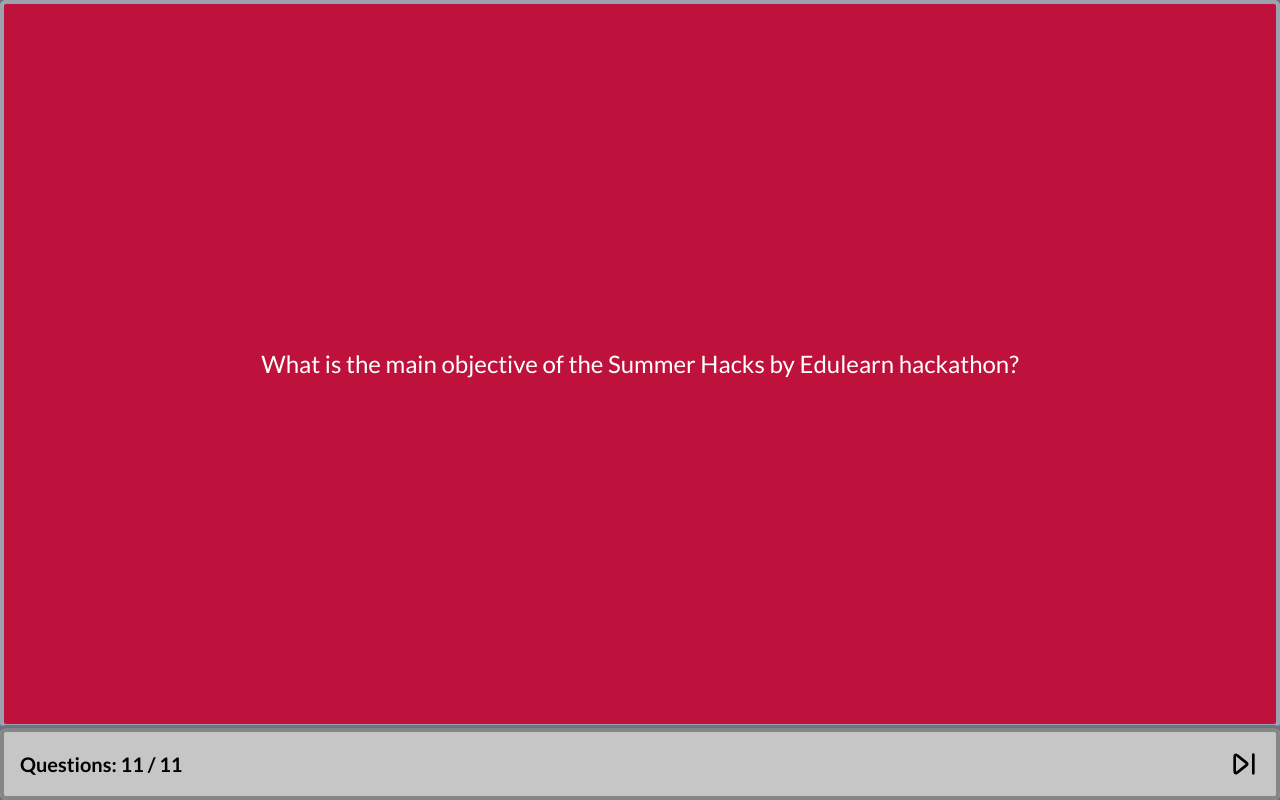
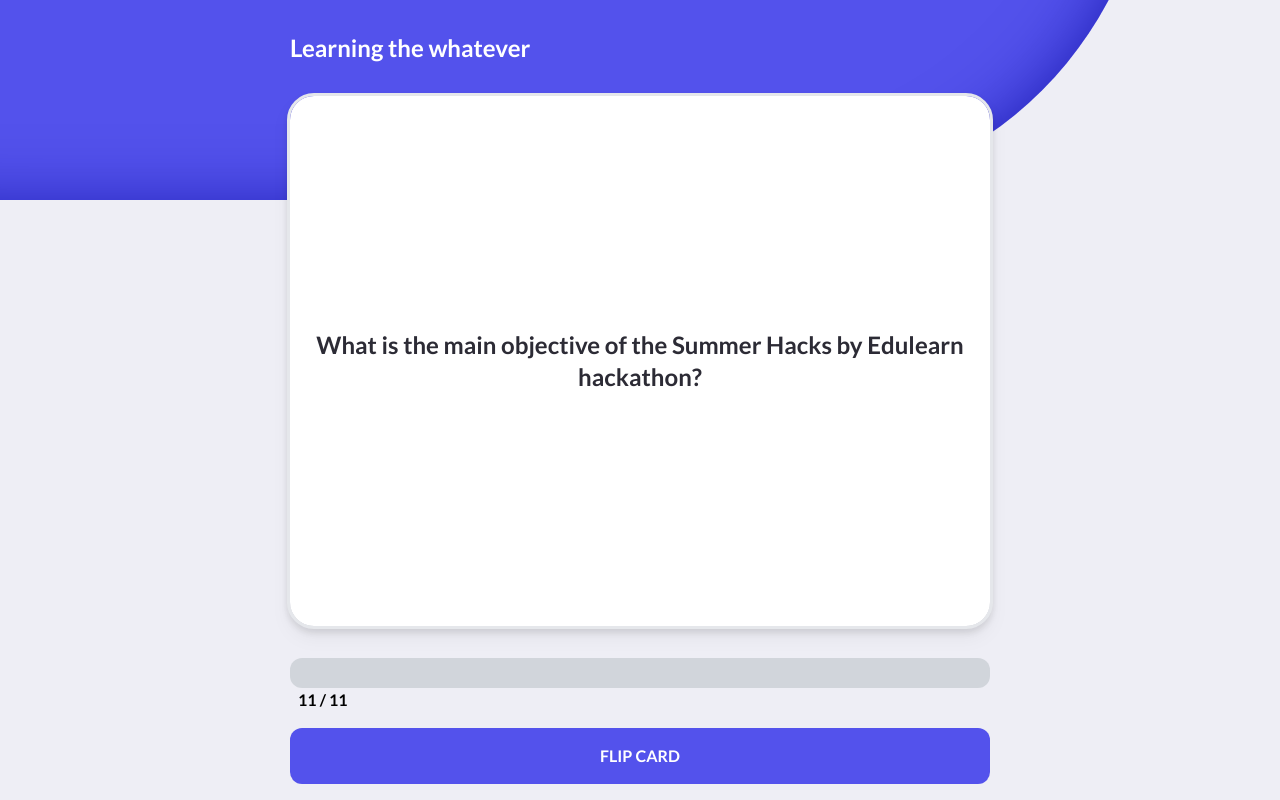
Before and after one commit to 3umaGH/NeuroCards, a React (Vite) app: page / in a window 1280 px wide. Built offline with nearby package versions, Linux system fonts and the light colour scheme.

Commit message:
style: redo the design

```diff
--- a/src/components/layout/QuizLayout.tsx
+++ b/src/components/layout/QuizLayout.tsx
@@ -1,5 +1,12 @@
 import React from 'react'
 
 export const QuizLayout = ({ children }: { children: React.ReactNode }) => {
-  return <div className='flex flex-col justify-center items-center font-lato overflow-hidden h-screen w-screen'>{children}</div>
+  return (
+    <div className='bg-[#EEEEF5] flex items-center justify-center w-screen h-screen p-4 px-8 overflow-hidden font-lato relative'>
+      <div className='w-[130%] xl:w-[120%] bg-[--primary] h-[750px] rounded-full fixed top-[-530px] md:top-[-550px] shadow-innerDecoration right-[-30px] md:right-[10%] box-sh z-[0] ' />
+      <div className='flex flex-col items-center justify-center w-full h-full gap-4 max-w-[700px] z-[1]'>
+        {children}
+      </div>
+    </div>
+  )
 }
--- a/src/components/pages/QuizPage/FlashCard.tsx
+++ b/src/components/pages/QuizPage/FlashCard.tsx
@@ -2,63 +2,38 @@
 import { memo, useEffect, useState } from 'react'
 import { QuestionGrade } from '../../../constants/quiz'
 import { FlashCardQuestion } from '../../../types/quiz'
-import { randomIntFromInterval } from '../../../util'
-
-const CARD_STYLES = [
-  'bg-teal-600 text-white',
-  'bg-lime-600 text-white',
-  'bg-indigo-700 text-white',
-  'bg-zinc-700 text-white',
-  'bg-stone-700 text-white',
-  'bg-rose-700 text-white',
-  'bg-emerald-600 text-white',
-  'bg-blue-700 text-white',
-  'bg-orange-500 text-white',
-  'bg-yellow-500 text-white',
-  'bg-green-500 text-white',
-  'bg-blue-700 text-white',
-  'bg-blue-500 text-white',
-]
-
-const getRandomCardStyle = () => {
-  return CARD_STYLES[randomIntFromInterval(0, CARD_STYLES.length - 1)]
-}
 
 type FlashCard = {
   question: FlashCardQuestion
   flipped: boolean
-  onCardClick: () => void
+  onCardClick?: () => void
   onGradeClick: (grade: QuestionGrade) => void
 }
 
 export const FlashCard = memo(({ question, flipped, onGradeClick, onCardClick }: FlashCard) => {
   const commonClassname =
-    'border-4 outline outline-gray-500 p-4 text-center flex justify-center items-center rounded-md border-gray-400 drop-shadow-lg'
-  const [cardClassname, setCardClassname] = useState(getRandomCardStyle())
+    'outline outline-gray-200 bg-white p-4 text-center flex justify-center items-center rounded-3xl border-gray-400 drop-shadow-lg'
+
   const [gradingAnimationFinished, setGradingAnimationFinished] = useState(false)
 
   useEffect(() => {
-    setCardClassname(getRandomCardStyle())
     setGradingAnimationFinished(false)
   }, [question.id])
 
   return (
     <div
-      className={clsx('card max-w-[1440px] w-screen flex-1 select-none', {
+      className={clsx('card w-full flex-1 select-none text-[#2c2b35]', {
         flipped: flipped,
-        'cursor-pointer': !flipped,
       })}
       onClick={onCardClick}>
       <div className='w-full card-inner'>
-        <div className={clsx('card-front text-xl lg:text-2xl font-medium', commonClassname, cardClassname)}>
-          {question.question}
-        </div>
-        <div className={clsx('card-back', commonClassname, cardClassname)}>
-          <div className='w-full h-full bg-black opacity-20 absolute top-0 left-0 z-[1]' />
+        <div className={clsx('card-front text-xl lg:text-2xl font-bold', commonClassname)}>{question.question}</div>
+        <div className={clsx('card-back', commonClassname)}>
+          <div className='w-full h-full bg-black opacity-[0.005] absolute top-0 left-0 z-[1]' />
 
           {flipped && (
             <div className='absolute z-[2] p-4 flex flex-col h-full justify-evenly'>
-              <div className='text-xl font-medium lg:text-2xl'>{question.question}</div>
+              <div className='text-xl font-medium text-gray-500 lg:text-base'>{question.question}</div>
               <div className='text-lg font-medium lg:text-xl'>{question.answer}</div>
 
               <div
--- a/src/components/pages/QuizPage/Quiz.tsx
+++ b/src/components/pages/QuizPage/Quiz.tsx
@@ -4,6 +4,7 @@
 import { QuizLayout } from '../../layout/QuizLayout'
 import { FlashCard } from './FlashCard'
 import { QuizStatus } from './QuizStatus'
+import { QuizResult } from './QuizResult'
 
 type Quiz = {
   initialQuestions: FlashCardQuestion[]
@@ -28,18 +29,17 @@
 
   return (
     <QuizLayout>
-      {!isQuizFinished && (
-        <FlashCard
-          question={questions[0]}
-          flipped={isFlipped}
-          onCardClick={() => setFlipped(true)}
-          onGradeClick={handleGradeQuestion}
-        />
+      <h3 className='w-full my-4 text-2xl font-bold text-left text-white'>Learning the whatever</h3>
+      {!isQuizFinished ? (
+        <FlashCard question={questions[0]} flipped={isFlipped} onGradeClick={handleGradeQuestion} />
+      ) : (
+        <QuizResult />
       )}
       <QuizStatus
         totalQuestions={initialQuestions.length}
         questionsLeft={questions.length}
-        onSkipClick={() => handleGradeQuestion(QuestionGrade.SKIPPED)}
+        buttonEnabled={!isFlipped}
+        onFlipClick={() => setFlipped(true)}
       />
     </QuizLayout>
   )
--- /dev/null
+++ b/src/components/pages/QuizPage/QuizResult.tsx
@@ -0,0 +1,3 @@
+export const QuizResult = () => {
+  return <div className='w-full h-full border-4'>QuizResult</div>
+}
--- a/src/components/pages/QuizPage/QuizStatus.tsx
+++ b/src/components/pages/QuizPage/QuizStatus.tsx
@@ -1,21 +1,27 @@
-import skipSvg from '../../../assets/skip.svg'
+import { Button } from '../../common/Button'
+import { ProgressBar } from '../../common/ProgressBar'
 
 type QuizStatus = {
   questionsLeft: number
   totalQuestions: number
 
-  onSkipClick: () => void
+  buttonEnabled: boolean
+  onFlipClick: () => void
 }
 
-export const QuizStatus = ({ questionsLeft, totalQuestions, onSkipClick }: QuizStatus) => {
+export const QuizStatus = ({ questionsLeft, totalQuestions, buttonEnabled, onFlipClick }: QuizStatus) => {
   return (
-    <div className='rounded-md items-center border-[rgb(134,134,134)] drop-shadow-lg outline outline-gray-500 flex justify-between w-full p-4 text-xl font-bold bg-[#C6C6C6] border-4 max-w-[1440px]'>
-      <span>
-        Questions: {questionsLeft} / {totalQuestions}
-      </span>
-      <button onClick={onSkipClick}>
-        <img src={skipSvg} className='w-8 h-8' />
-      </button>
+    <div className='flex flex-col items-center w-full gap-4 mt-4 text-xl'>
+      <div className='flex flex-col items-start w-full'>
+        <ProgressBar className='w-full' value={totalQuestions - questionsLeft} maxValue={totalQuestions} />
+        <span className='px-2 text-base font-bold'>
+          {questionsLeft} / {totalQuestions}
+        </span>
+      </div>
+
+      <Button onClick={onFlipClick} disabled={!buttonEnabled}>
+        {!buttonEnabled ? 'Please rate your answer' : 'Flip card'}
+      </Button>
     </div>
   )
 }
--- a/src/index.css
+++ b/src/index.css
@@ -4,12 +4,16 @@
 @tailwind components;
 @tailwind utilities;
 
+* {
+  --primary: #5352ec;
+}
+
 body {
   background-color: rgb(244, 244, 244);
 }
 
 .card {
-  perspective: 1000px;
+  perspective: 10000px;
 }
 
 .card-inner {
--- a/tailwind.config.js
+++ b/tailwind.config.js
@@ -2,13 +2,16 @@
 export default {
   content: ['./index.html', './src/**/*.{js,ts,jsx,tsx}'],
   theme: {
+    boxShadow: {
+      innerDecoration: 'inset -11px -8px 78px -25px rgba(0,0,150,0.82)',
+    },
     extend: {
       fontFamily: {
         lato: ['Lato', 'sans-serif'],
       },
       animation: {
         wiggle: 'wiggle 0.8s ease-in infinite',
-        'fade-in-slow': 'fade_in 0.5s ease-in 1s  forwards',
+        'fade-in-slow': 'fade_in 0.5s ease-in 1s forwards',
       },
       keyframes: {
         wiggle: {
```
Also changed, not shown: src/assets/skip.svg (deleted).
